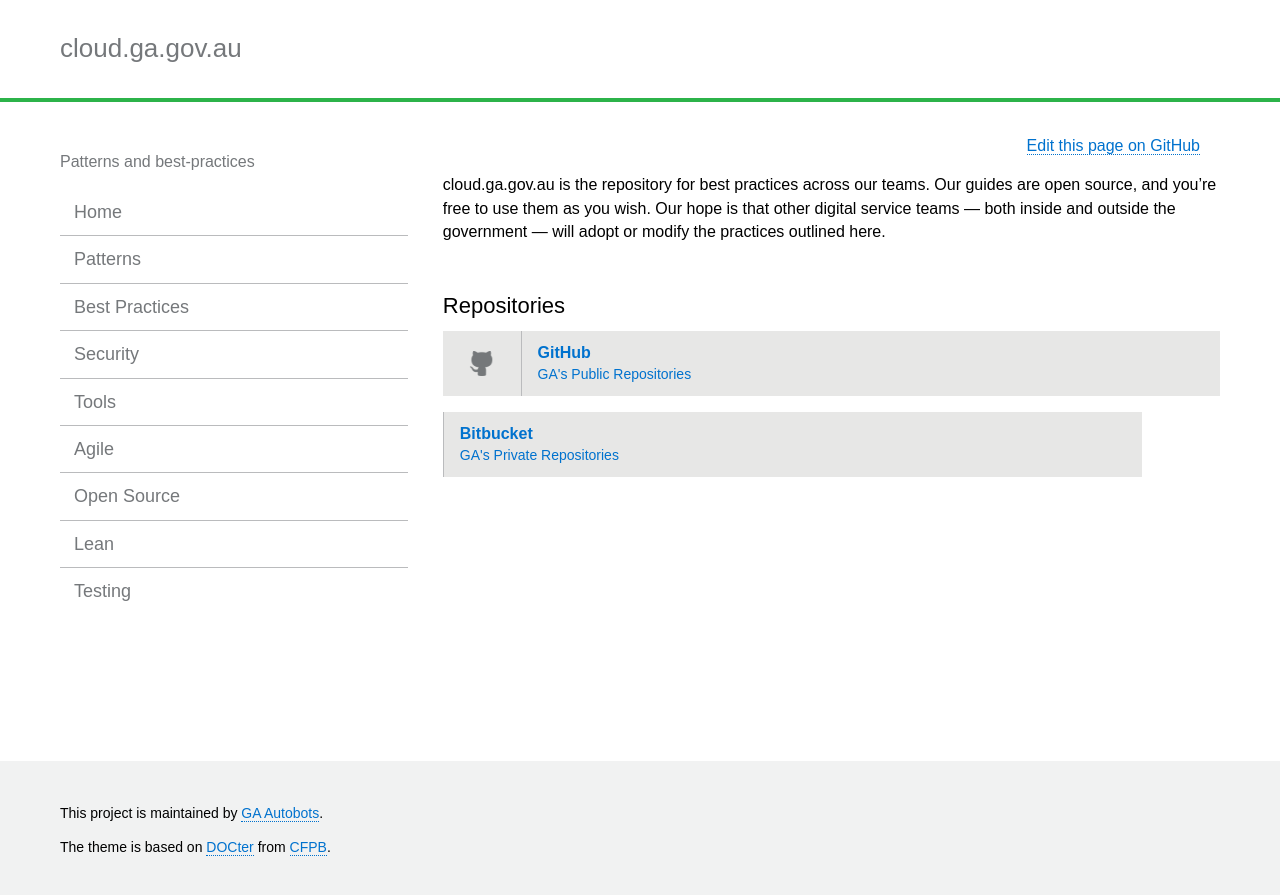
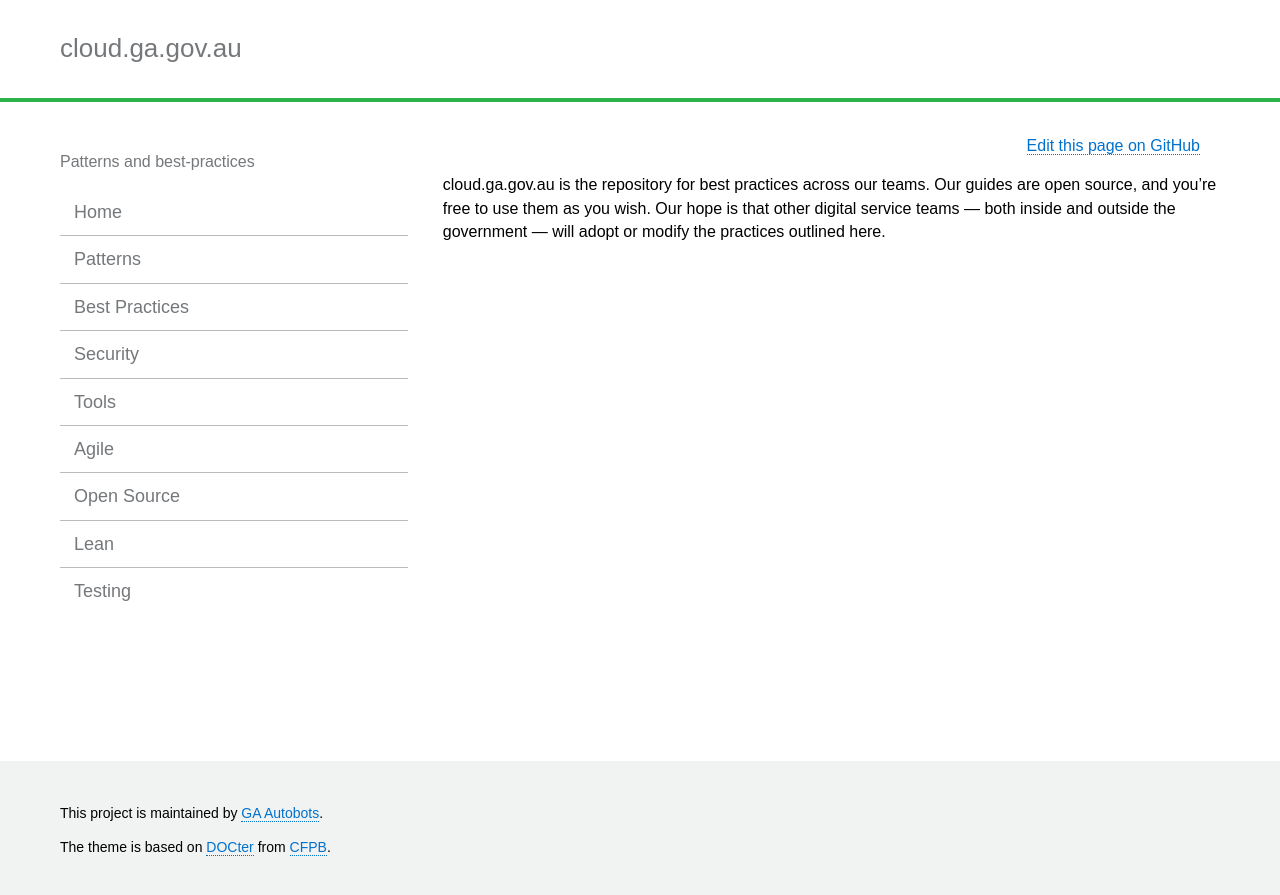
Before and after one commit to GeoscienceAustralia/cloud, a Jekyll site: the page built from docs/index.html, in a window 1280 px wide. Shown: the top 895 px of the page. Built offline with Jekyll 4.4.1, drawn with Linux system fonts in a browser that asks for light colours.

Commit message:
Remove repos list

```diff
--- a/docs/_config.yml
+++ b/docs/_config.yml
@@ -59,15 +59,5 @@ navigation:
   url: testing_index.html
   internal: true
 
-# Repo list
-# List repos that you would like to appear on the homepage here
-repos:
-- name: GitHub
-  description: GA's Public Repositories
-  url: https://github.com/geoscienceaustralia/
-- name: Bitbucket
-  description: GA's Private Repositories
-  url: https://bitbucket.com/geoscienceaustralia/
-
 # Style Variables
 brand_color: "#2cb34a"
```
